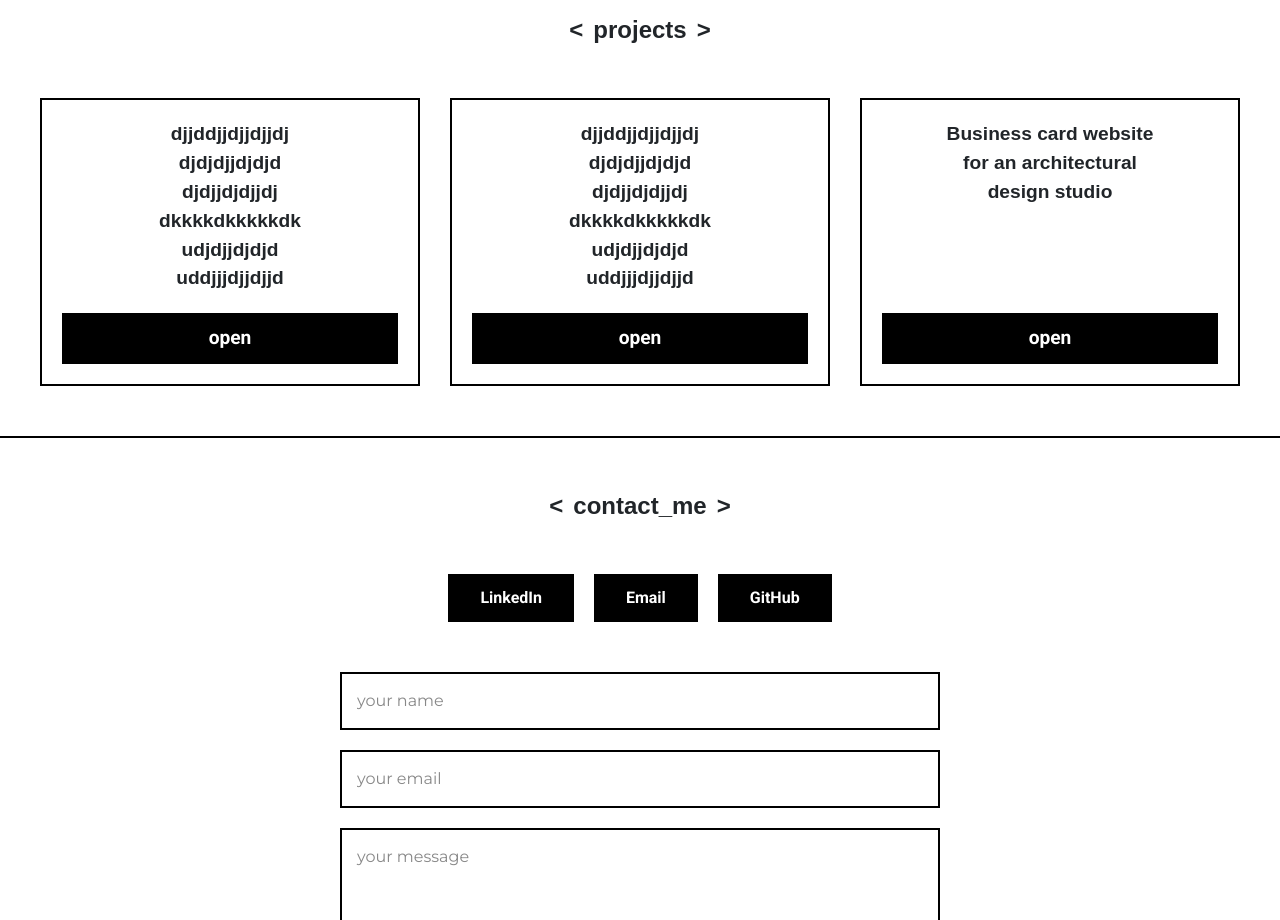
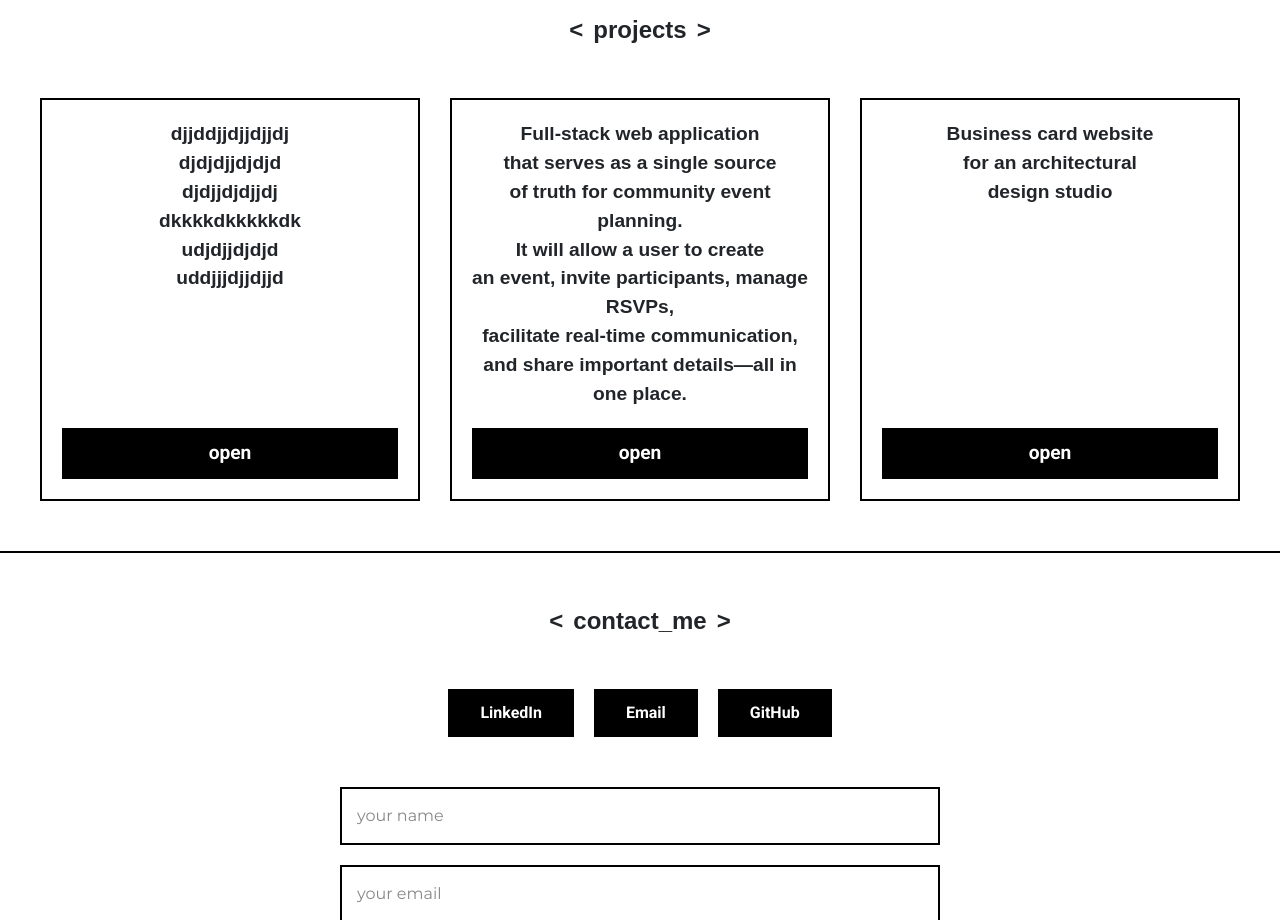
Before and after one commit to AlinaSHforwork/Portfolio, a plain HTML site: page frontend/index.html in a window 1280 px wide. Shown: the part 2820-3740 px from the top of the page. Drawn offline with nearby package versions, Linux system fonts and the light colour scheme; a web font is replaced by a local one.

Commit message:
Update index.html
project

```diff
--- a/frontend/index.html
+++ b/frontend/index.html
@@ -167,10 +167,10 @@
         <div class="project-grid">
             <div class="project-card">
                 <p>djjddjjdjjdjjdj<br>djdjdjjdjdjd<br>djdjjdjdjjdj<br>dkkkkdkkkkkdk<br>udjdjjdjdjd<br>uddjjjdjjdjjd</p>
-                <button type="button" class="open-button" onclick="window.open('https://your-project-url.com', '_blank')">open</button>
+                <button type="button" class="open-button" onclick="window.open('https://eventhub-frontend-03km.onrender.com/', '_blank')">open</button>
             </div>
             <div class="project-card">
-                <p>djjddjjdjjdjjdj<br>djdjdjjdjdjd<br>djdjjdjdjjdj<br>dkkkkdkkkkkdk<br>udjdjjdjdjd<br>uddjjjdjjdjjd</p>
+                <p>Full-stack web application<br> that serves as a single source <br>of truth for community event planning.<br> It will allow a user to create <br>an event, invite participants, manage RSVPs,<br> facilitate real-time communication, and share important details—all in one place.</p>
                 <button type="button" class="open-button" onclick="window.open('https://your-project-url.com', '_blank')">open</button>
             </div>
             <div class="project-card">
```
